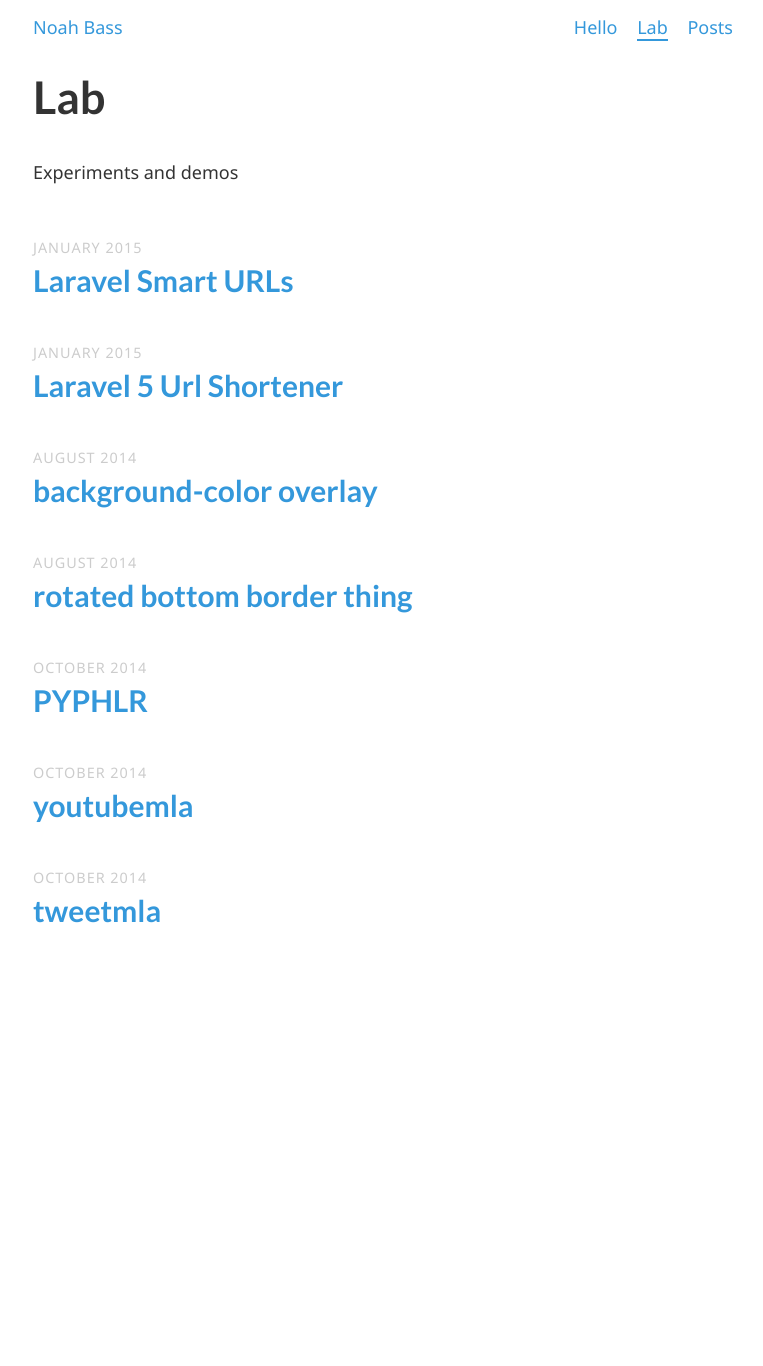
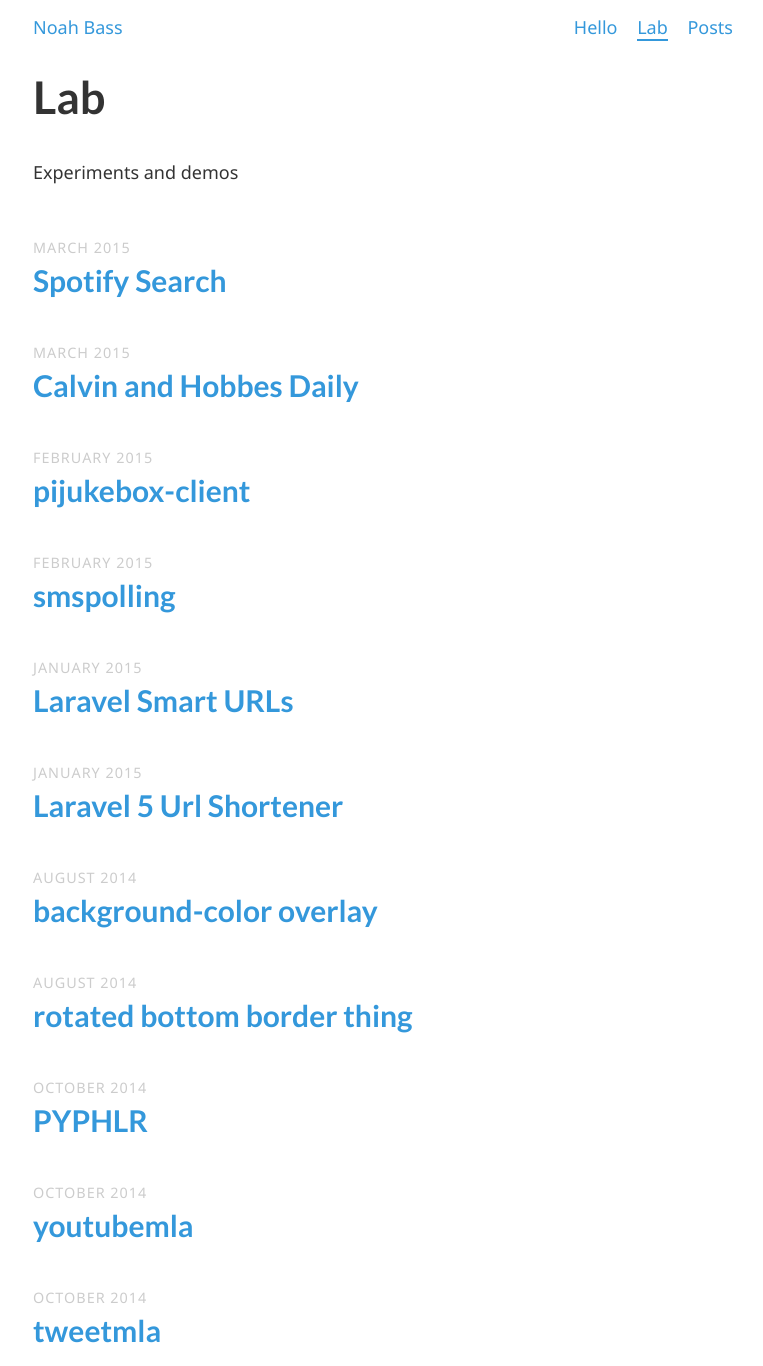
Before and after one commit to noahbass/noahbass.github.com, a Jekyll site: the page built from lab.html, in a window 1280 px wide. Shown: the whole page, without its empty margins (257-1020 px from the left). Built offline with Jekyll 4.4.1, drawn with Linux system fonts in a browser that asks for light colours; before the commit the page ends 946 px from its top, so only the background shows below that.

Commit message:
updated lab

```diff
--- a/_data/lab.yml
+++ b/_data/lab.yml
@@ -1,3 +1,19 @@
+- title: Spotify Search
+  link: https://noahbass.github.io/spotify-search/
+  date: 2015-03-01
+
+- title: Calvin and Hobbes Daily
+  link: https://noahbass.github.io/calvinhobbes-daily/
+  date: 2015-03-01
+
+- title: pijukebox-client
+  link: https://github.com/noahbass/pijukebox-client
+  date: 2015-02-01
+
+- title: smspolling
+  link: https://github.com/noahbass/smspolling
+  date: 2015-02-01
+
 - title: Laravel Smart URLs
   link: https://github.com/noahbass/smart-urls
   date: 2015-01-10
```
